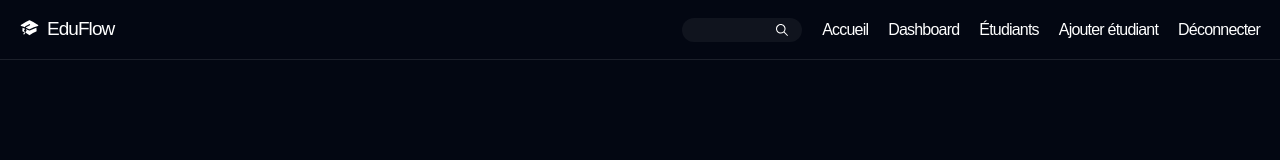
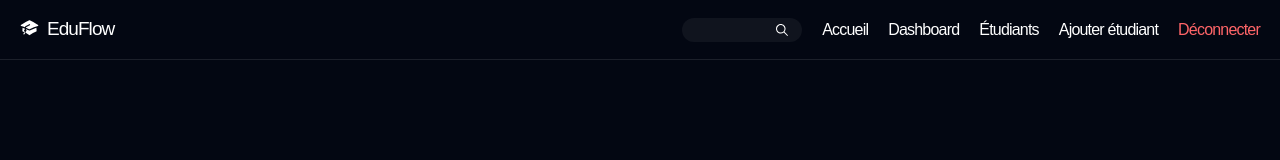
Before and after one commit to Zaami-Stack/Gestion-des-tudiants, a React (Vite) app: page / in a window 1280 px wide. Shown: the top 160 px of the page. Built offline with nearby package versions, Linux system fonts and the light colour scheme; a web font is replaced by a local one.

Commit message:
feat: change SideBar navigation link color to red for 'Déconnecter'

```diff
--- a/src/components/Header.jsx
+++ b/src/components/Header.jsx
@@ -79,7 +79,7 @@ export default function Header({isActive, SetIsActive}) {
           </li>
           <li>
             <NavLink
-              className="hover:text-gray-100/90 whitespace-nowrap shrink-0"
+              className="hover:text-gray-100/90 whitespace-nowrap shrink-0 text-red-400"
               to={"/login"}
             >
               Déconnecter
```
